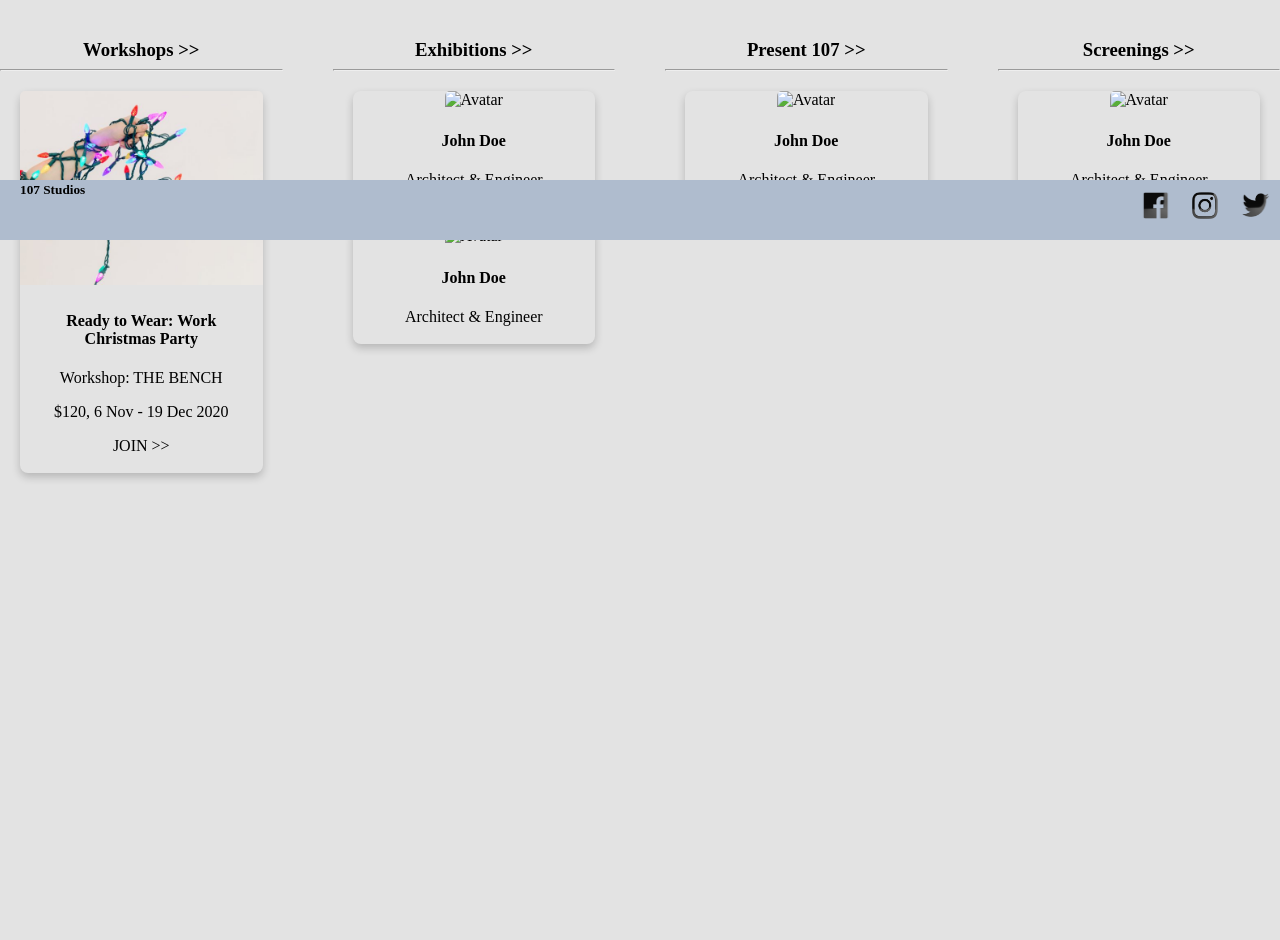
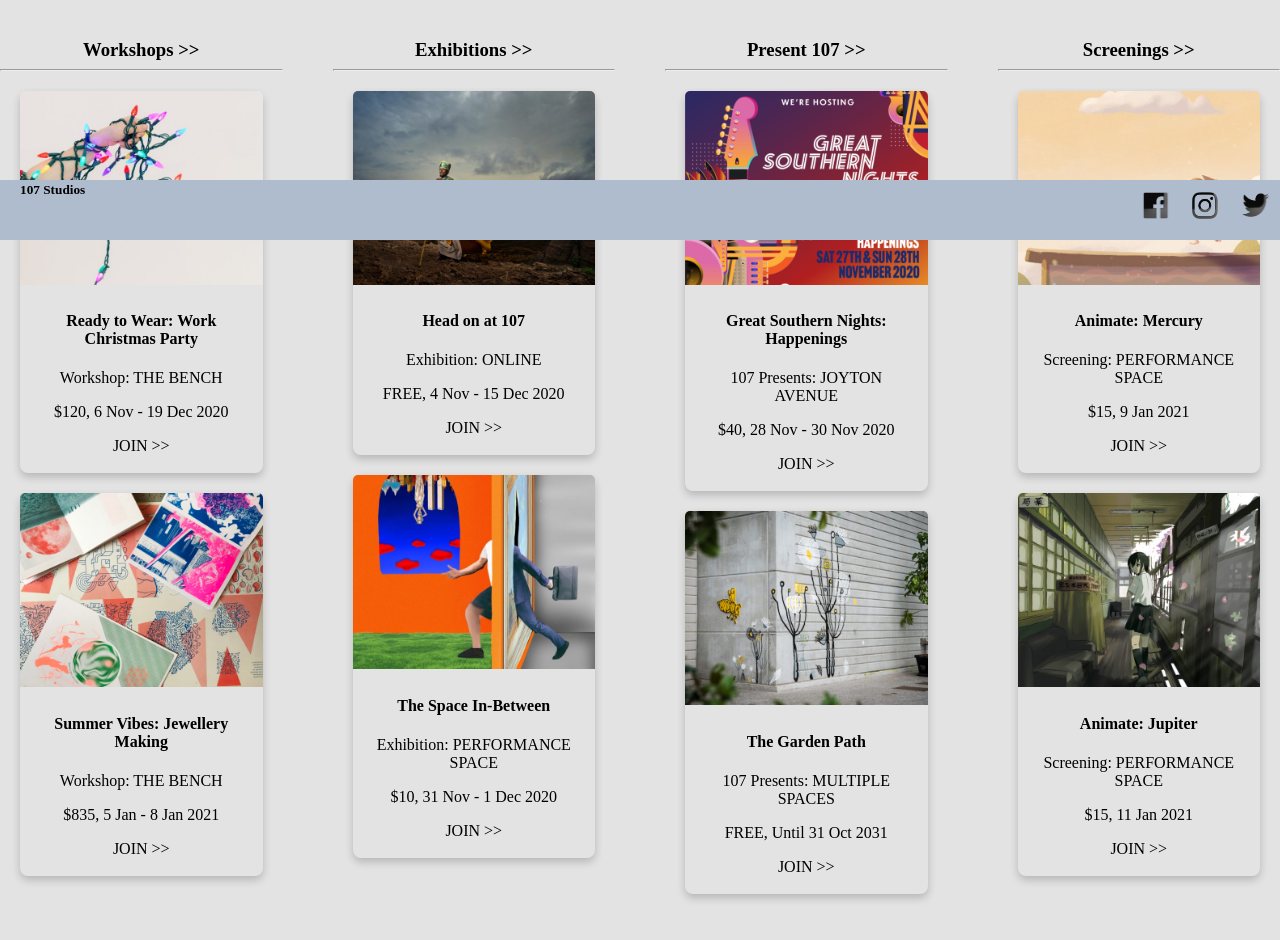
Before and after one commit to FrostLiam/DECO1016-A4, a plain HTML site: page index.html in a window 1280 px wide. Shown: the part 560-1500 px from the top of the page. Before the commit the page ends 1151 px from the top, so only its background shows below. Drawn offline with Linux system fonts and the light colour scheme.

Commit message:
last version with events page

```diff
--- a/contactstyle.css
+++ b/contactstyle.css
@@ -131,6 +131,8 @@ body {
 
   background-repeat: no-repeat;
   background-size: cover;
+  background-attachment: fixed;
+  background-position: center;
 }
 
 .contact, .faq {
--- a/eventstyle.css
+++ b/eventstyle.css
@@ -12,6 +12,23 @@
 .header { grid-area: header; }
 .footer { grid-area: footer; }
 .main { grid-area: main; }
+
+.main-grid-container {
+  display: grid;
+  grid-template-columns: 1fr;
+  grid-template-rows: 1fr 1fr;
+  gap: 0px 0px;
+  grid-template-areas:
+    "title"
+    "content"
+}
+
+.title { grid-area: title; }
+.content { grid-area: content; }
+
+.title {
+  height: 50px;
+}
 
 header {
   background: #afbcce;
@@ -158,3 +175,29 @@ section:target {
   border-top-right-radius: 5px;
   border-bottom-right-radius: 5px;
 }
+
+/*Card Code - base code from  https://www.w3schools.com/howto/howto_css_cards.asp*/
+.card {
+  box-shadow: 0 4px 8px 0 rgba(0,0,0,0.2);
+  transition: 0.3s;
+  border-radius: 8px;
+  margin: 10px;
+  max-width: 300px;
+}
+
+img {
+  border-radius: 5px 5px 0 0;
+}
+
+/* On mouse-over, add a deeper shadow */
+.card:hover {
+  box-shadow: 0 8px 16px 0 rgba(0,0,0,0.2);
+  transform: scale(1.05);
+  transition-property: transform;
+}
+
+/* Add some padding inside the card container */
+.container {
+  padding: 2px 16px;
+  dispaly: inline;
+}
--- a/index.html
+++ b/index.html
@@ -43,12 +43,23 @@
         <div class="workshop">
          <a href="event.html#workshops"><h3> Workshops >> </h3> </a>
           <hr/>
+
           <div class="card">
-            <img src="images/workshopone.jpg" alt="Work Christmas Party" style="width:100%">
+           <a href="https://www.eventbrite.com.au/" target="_blank"><img src="images/workshopone.jpg" alt="Work Christmas Party" style="width:100%"> </a>
             <div class="container">
-              <h4><b>Ready to Wear: Work Christmas Party</b></h4>
+              <h4><strong>Ready to Wear: Work Christmas Party</strong></h4>
               <p>Workshop: THE BENCH</p>
               <p>$120, 6 Nov - 19 Dec 2020 </p>
+              <a href="https://www.eventbrite.com.au/" target="_blank"><p> JOIN >> </p></a>
+            </div>
+          </div>
+
+          <div class="card">
+           <a href="https://www.eventbrite.com.au/" target="_blank"><img src="images/workshoptwo.jpg" alt="Summer Vibes" style="width:100%"> </a>
+            <div class="container">
+              <h4><strong>Summer Vibes: Jewellery Making</strong></h4>
+              <p>Workshop: THE BENCH</p>
+              <p>$835, 5 Jan - 8 Jan 2021 </p>
               <a href="https://www.eventbrite.com.au/" target="_blank"><p> JOIN >> </p></a>
             </div>
           </div>
@@ -57,19 +68,24 @@
         <div class="exhibition">
           <a href="event.html#exhibitions"><h3> Exhibitions >> </h3></a>
           <hr/>
+
           <div class="card">
-            <img src="img_avatar.png" alt="Avatar" style="width:100%">
+           <a href="https://www.eventbrite.com.au/" target="_blank"><img src="images/exhibitiontwo.jpg" alt="Head on at 107" style="width:100%"> </a>
             <div class="container">
-              <h4><b>John Doe</b></h4>
-              <p>Architect & Engineer</p>
+              <h4><strong>Head on at 107</strong></h4>
+              <p>Exhibition: ONLINE</p>
+              <p>FREE, 4 Nov - 15 Dec 2020 </p>
+              <a href="https://www.eventbrite.com.au/" target="_blank"><p> JOIN >> </p></a>
             </div>
           </div>
 
           <div class="card">
-            <img src="img_avatar.png" alt="Avatar" style="width:100%">
+           <a href="https://www.eventbrite.com.au/" target="_blank"><img src="images/exhibitionone.jpeg" alt="The space inbetween" style="width:100%"> </a>
             <div class="container">
-              <h4><b>John Doe</b></h4>
-              <p>Architect & Engineer</p>
+              <h4><strong>The Space In-Between</strong></h4>
+              <p>Exhibition: PERFORMANCE SPACE</p>
+              <p>$10, 31 Nov - 1 Dec 2020 </p>
+              <a href="https://www.eventbrite.com.au/" target="_blank"><p> JOIN >> </p></a>
             </div>
           </div>
         </div>
@@ -77,11 +93,24 @@
         <div class="present">
           <a href="event.html#presents"><h3> Present 107 >> </h3></a>
           <hr/>
+
           <div class="card">
-            <img src="img_avatar.png" alt="Avatar" style="width:100%">
+           <a href="https://www.eventbrite.com.au/" target="_blank"><img src="images/presentsone.png" alt="Great Southern Happenings" style="width:100%"> </a>
             <div class="container">
-              <h4><b>John Doe</b></h4>
-              <p>Architect & Engineer</p>
+              <h4><strong>Great Southern Nights: Happenings</strong></h4>
+              <p>107 Presents: JOYTON AVENUE</p>
+              <p>$40, 28 Nov - 30 Nov 2020 </p>
+              <a href="https://www.eventbrite.com.au/" target="_blank"><p> JOIN >> </p></a>
+            </div>
+          </div>
+
+          <div class="card">
+           <a href="https://www.eventbrite.com.au/" target="_blank"><img src="images/presentstwo.jpg" alt="Garden Path" style="width:100%"> </a>
+            <div class="container">
+              <h4><strong>The Garden Path</strong></h4>
+              <p>107 Presents: MULTIPLE SPACES</p>
+              <p>FREE, Until 31 Oct 2031 </p>
+              <a href="https://www.eventbrite.com.au/" target="_blank"><p> JOIN >> </p></a>
             </div>
           </div>
         </div>
@@ -89,15 +118,28 @@
         <div class="screening">
           <a href="event.html#screenings"><h3> Screenings >> </h3></a>
           <hr/>
+
           <div class="card">
-            <img src="img_avatar.png" alt="Avatar" style="width:100%">
+           <a href="https://www.eventbrite.com.au/" target="_blank"><img src="images/screeningone.jpg" alt="animate mercury" style="width:100%"> </a>
             <div class="container">
-              <h4><b>John Doe</b></h4>
-              <p>Architect & Engineer</p>
+              <h4><strong>Animate: Mercury</strong></h4>
+              <p>Screening: PERFORMANCE SPACE</p>
+              <p>$15, 9 Jan 2021 </p>
+              <a href="https://www.eventbrite.com.au/" target="_blank"><p> JOIN >> </p></a>
             </div>
           </div>
+
+          <div class="card">
+           <a href="https://www.eventbrite.com.au/" target="_blank"><img src="images/screeningtwo.jpg" alt="animate jupiter" style="width:100%"> </a>
+            <div class="container">
+              <h4><strong>Animate: Jupiter</strong></h4>
+              <p>Screening: PERFORMANCE SPACE</p>
+              <p>$15, 11 Jan 2021 </p>
+              <a href="https://www.eventbrite.com.au/" target="_blank"><p> JOIN >> </p></a>
+            </div>
+          </div>
+
         </div>
-
       </section>
 
       <footer class="footer">
--- a/indexstyle.css
+++ b/indexstyle.css
@@ -110,7 +110,7 @@ img {
 /* On mouse-over, add a deeper shadow */
 .card:hover {
   box-shadow: 0 8px 16px 0 rgba(0,0,0,0.2);
-  transform: scale(1.1);
+  transform: scale(1.05);
   transition-property: transform;
 }
 
```
Also changed, not shown: event.html (+53 -2 lines), images/exhibitionone.jpeg (added), images/exhibitiontwo.jpg (added), images/presentsone.png (added), images/presentstwo.jpg (added), images/screeningone.jpg (added), images/screeningtwo.jpg (added), images/workshoptwo.jpg (added).
